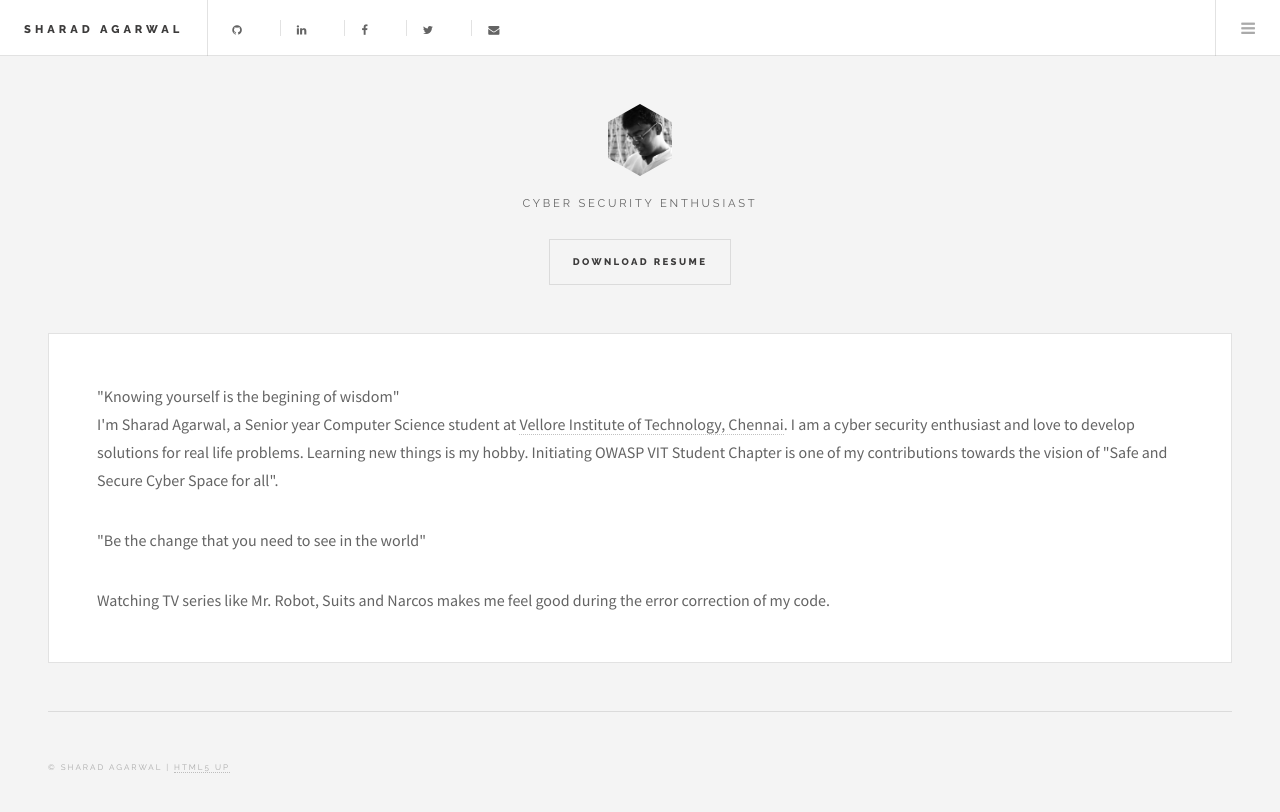
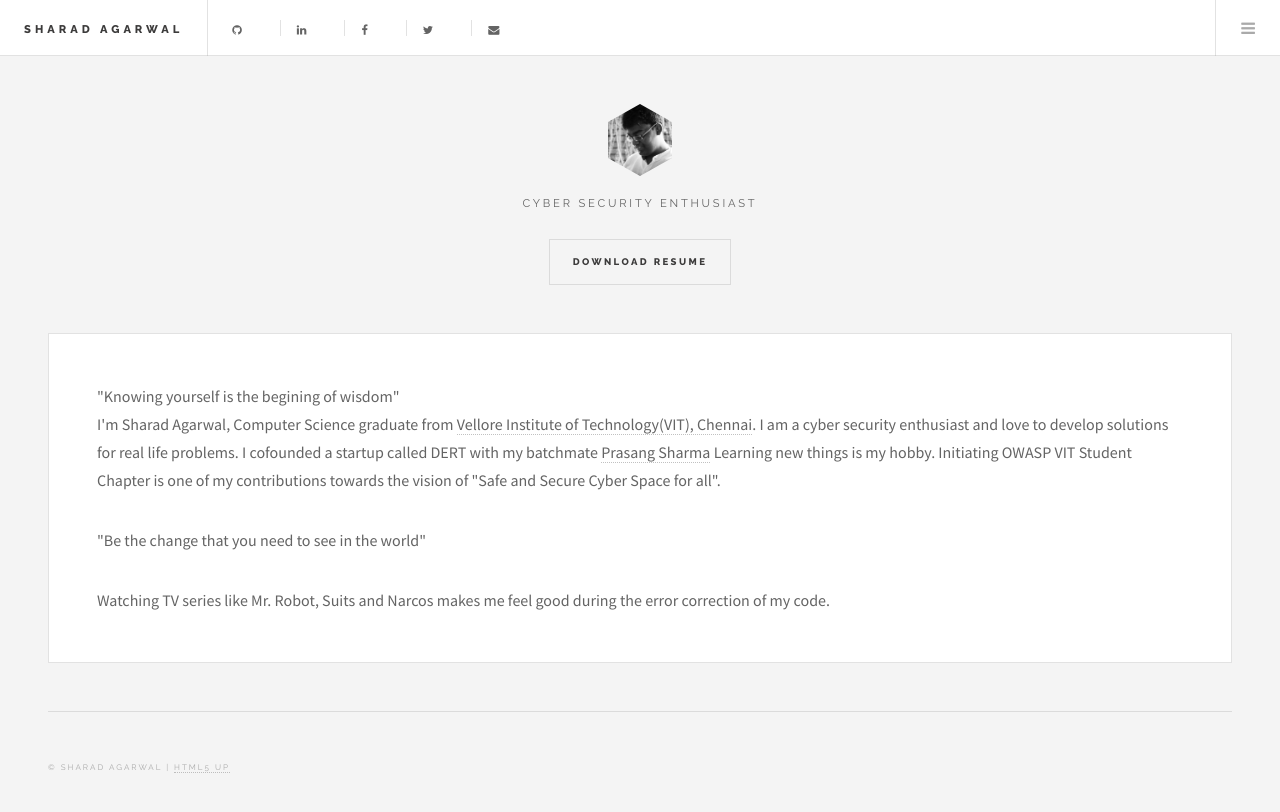
Before and after one commit to sharad1126/sharad1126.github.io, a plain HTML site: page about.html in a window 1280 px wide. Drawn offline with Linux system fonts and the light colour scheme.

Commit message:
about.html updated

```diff
--- a/about.html
+++ b/about.html
@@ -65,7 +65,8 @@
             <!-- Post -->
             <article class="post">
                 <p>"Knowing yourself is the begining of wisdom"
-                    <br> I'm Sharad Agarwal, a Senior year Computer Science student at <a href="http://chennai.vit.ac.in/" target="_blank">Vellore Institute of Technology, Chennai</a>. I am a cyber security enthusiast and love to develop solutions for real life problems. Learning new things is my hobby. Initiating OWASP VIT Student Chapter is one of my contributions towards the vision of "Safe and Secure Cyber Space for all".
+                    <br> I'm Sharad Agarwal, Computer Science graduate from <a href="http://chennai.vit.ac.in/" target="_blank">Vellore Institute of Technology(VIT), Chennai</a>. I am a cyber security enthusiast and love to develop solutions for real life problems. I cofounded a startup called DERT with my batchmate <a href="https://prasang7.github.io/" target="_blank">Prasang Sharma</a>
+                    Learning new things is my hobby. Initiating OWASP VIT Student Chapter is one of my contributions towards the vision of "Safe and Secure Cyber Space for all".
                     <p>"Be the change that you need to see in the world"
                         <br>
                         <p>Watching TV series like Mr. Robot, Suits and Narcos makes me feel good during the error correction of my code.
```
